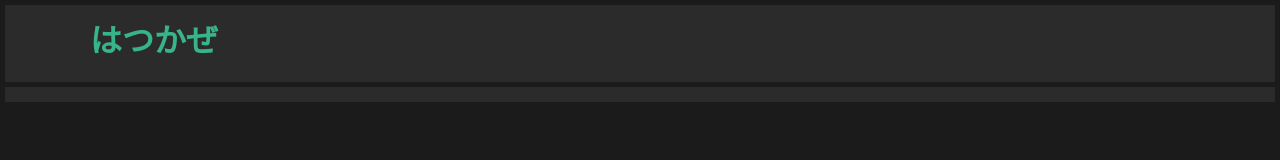
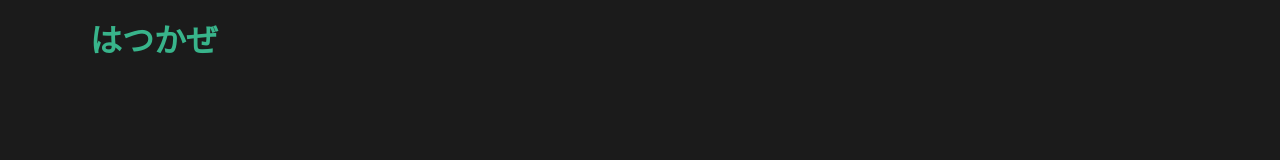
Before and after one commit to ftvda/kagero, a plain HTML site: page templates/base.html in a window 1280 px wide. Drawn offline with Linux system fonts and the light colour scheme.

Commit message:
change color

```diff
--- a/static/base.css
+++ b/static/base.css
@@ -10,14 +10,10 @@ a {
 
 body {
 	color: white;
-	max-width: 1500px;
-	margin: auto 5px;
+	margin: 5px;
 }
 
 header {
-	background-color: #2b2b2b;
-	max-width: 1300px;
-	margin: 5px auto;
 	padding: 5px;
 }
 	header > * {
@@ -26,9 +22,6 @@ header {
 	}
 
 main {
-	background-color: #2b2b2b;
-	max-width: 1300px;
-	margin: 5px auto;
 	padding: 5px;
 }
 	main > article{
--- a/www/static/base.css
+++ b/www/static/base.css
@@ -10,14 +10,10 @@ a {
 
 body {
 	color: white;
-	max-width: 1500px;
-	margin: auto 5px;
+	margin: 5px;
 }
 
 header {
-	background-color: #2b2b2b;
-	max-width: 1300px;
-	margin: 5px auto;
 	padding: 5px;
 }
 	header > * {
@@ -26,9 +22,6 @@ header {
 	}
 
 main {
-	background-color: #2b2b2b;
-	max-width: 1300px;
-	margin: 5px auto;
 	padding: 5px;
 }
 	main > article{
```
Also changed, not shown: pages/index.html (+1 -1 lines).
